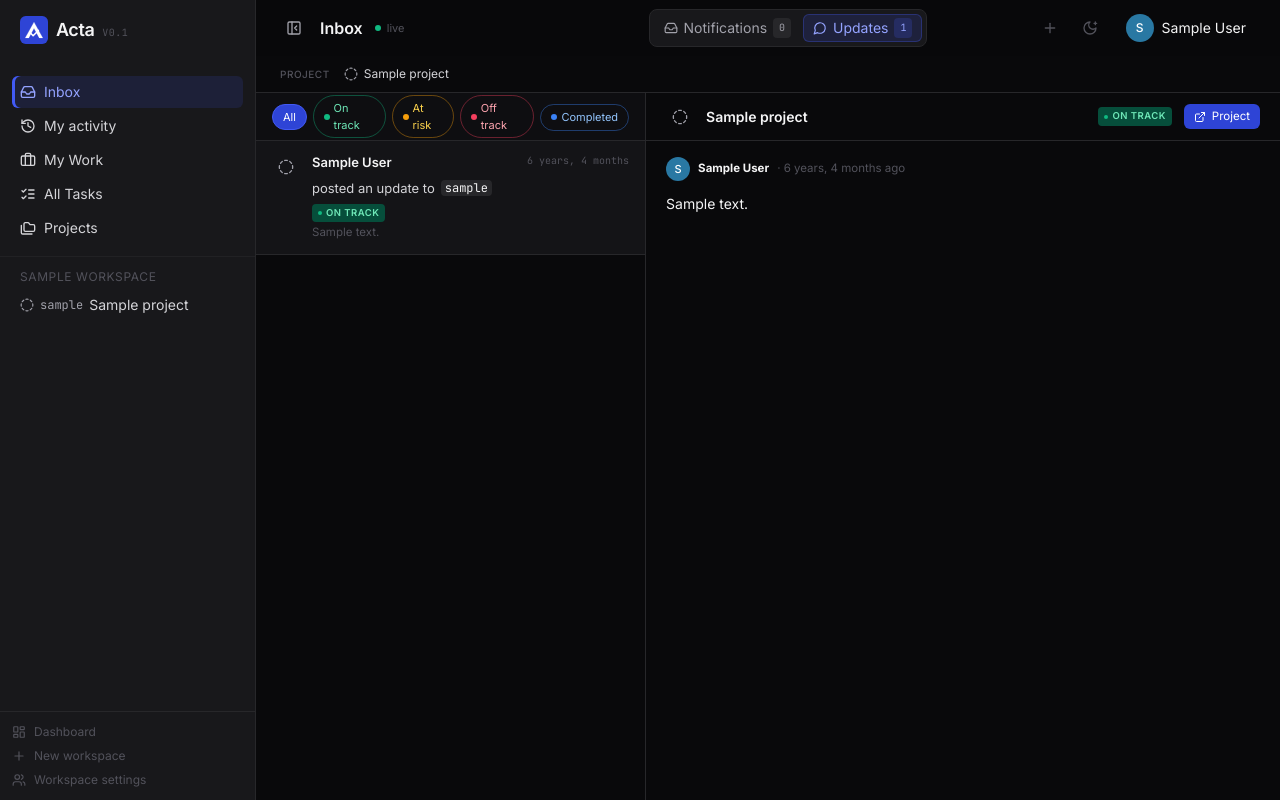
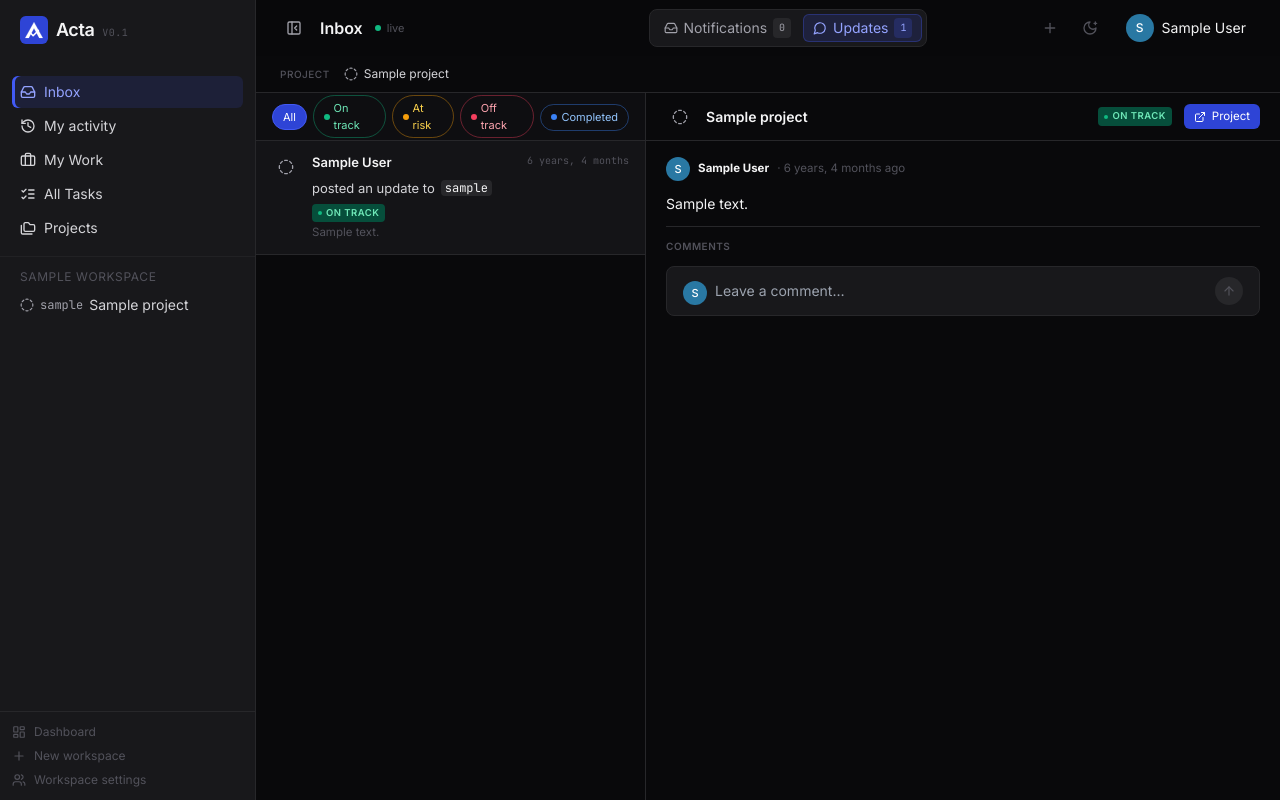
Before and after one commit to voxquietam/acta, a Django app: page /inbox/?tab=updates in a window 1280 px wide. Run offline with Django 5.2, Linux system fonts and the light colour scheme; a user stored in the database is signed in; tables that the repository leaves empty hold one stand-in row (values such as "Sample post"); data that the repository does not hold is empty; parts of the project's set-up code (start-up, migrations or seed data) failed here and were passed over; some libraries are stand-ins or nearby versions.

Commit message:
feat(comments)!: comments and one-level replies on project updates
Polymorphic Comment: nullable task + new project_update FK + parent self-FK + exactly-one-target check constraint. Linear-style thread cards (inline reply per card + bottom composer) in the inbox Updates preview and the overview latest-update card.

```diff
--- a/apps/projects/models.py
+++ b/apps/projects/models.py
@@ -248,3 +248,22 @@ class ProjectUpdate(models.Model):
     def __str__(self) -> str:
         """Return project, health, and date for the update."""
         return f"{self.project} · {self.health} · {self.created_at:%Y-%m-%d}"
+
+    @property
+    def top_level_comments(self):
+        """Return this update's top-level comments, replies prefetched.
+
+        Replies (one level deep) come back via each comment's ``replies``
+        relation. Authors are eager-loaded so the thread renders without
+        an extra query per row.
+
+        Returns:
+            A queryset of top-level :class:`apps.comments.models.Comment`
+            rows ordered oldest-first.
+        """
+        return (
+            self.comments.filter(parent__isnull=True)
+            .select_related("author")
+            .prefetch_related("replies__author")
+            .order_by("created_at")
+        )
--- a/apps/web/urls.py
+++ b/apps/web/urls.py
@@ -24,6 +24,7 @@ from .views import (
     open_notification,
     post_comment,
     post_project_update,
+    post_update_comment,
     read_all_notifications,
     remove_task_link,
     remove_workspace_member,
@@ -124,6 +125,11 @@ urlpatterns = [
         "projects/<str:slug_prefix>/updates/post/",
         post_project_update,
         name="post_project_update",
+    ),
+    path(
+        "updates/<int:pk>/comment/",
+        post_update_comment,
+        name="post_update_comment",
     ),
     path(
         "projects/<str:slug_prefix>/description/",
--- a/apps/web/views.py
+++ b/apps/web/views.py
@@ -2880,6 +2880,46 @@ def post_comment(request, slug_prefix, number):
         "web/projects/_comment.html",
         {"comment": comment},
     )
+
+
+@require_POST
+@login_required
+def post_update_comment(request, pk):
+    """Create a comment (or one-level reply) on a project update.
+
+    Reads a Markdown ``body`` and an optional ``parent`` (a top-level
+    comment id). Returns just the new node so HTMX appends it without
+    disturbing other in-progress inputs: a whole thread card for a
+    top-level comment, or a single reply block for a reply. Posted from
+    both the inbox Updates preview and the project overview.
+
+    Args:
+        request: Django request carrying ``body`` + optional ``parent``.
+        pk: Project update primary key.
+
+    Returns:
+        Rendered ``_update_comment.html`` (new card) or
+        ``_update_comment_reply.html`` (new reply), 400 on an empty body
+        / bad parent, or 404 for a foreign / missing update.
+    """
+    update = get_object_or_404(
+        ProjectUpdate.objects.filter(project__workspace__memberships__user=request.user).select_related("project"),
+        pk=pk,
+    )
+    body = (request.POST.get("body") or "").strip()
+    if not body:
+        return HttpResponseBadRequest("body required")
+    parent = None
+    parent_raw = (request.GET.get("parent") or request.POST.get("parent") or "").strip()
+    if parent_raw:
+        if not parent_raw.isdigit():
+            return HttpResponseBadRequest("invalid parent")
+        parent = Comment.objects.filter(project_update=update, parent__isnull=True, pk=int(parent_raw)).first()
+        if parent is None:
+            return HttpResponseBadRequest("invalid parent")
+    comment = Comment.objects.create(project_update=update, author=request.user, parent=parent, body=body)
+    template = "web/projects/_update_comment_reply.html" if parent else "web/projects/_update_comment.html"
+    return HttpResponse(render_to_string(template, {"comment": comment}, request=request))
 
 
 def _user_accessible_projects(user):
--- a/templates/web/_inbox_update_preview.html
+++ b/templates/web/_inbox_update_preview.html
@@ -31,6 +31,7 @@ when an update row is clicked.
       <span>· {{ u.created_at|timesince }} {% trans "ago" %}</span>
     </div>
     <div class="prose dark:prose-invert prose-sm max-w-none text-muted-foreground">{{ u.body|markdown }}</div>
+    {% include "web/projects/_update_comments.html" with update=u %}
   </div>
 </div>
 {% endwith %}
--- a/templates/web/projects/_overview_update_card.html
+++ b/templates/web/projects/_overview_update_card.html
@@ -32,4 +32,5 @@ to ``#overview-updates-list``). Expects ``update`` + ``health_labels``.
   <div class="prose prose-sm dark:prose-invert max-w-none text-[12.5px] leading-relaxed text-muted-foreground">
     {{ update.body|markdown }}
   </div>
+  {% include "web/projects/_update_comments.html" with update=update %}
 </div>
--- /dev/null
+++ b/templates/web/projects/_update_comment_list.html
@@ -0,0 +1,9 @@
+{% comment %}
+The <li> rows of one update's comment thread (top-level comments, each
+with its one-level replies). Rendered inside #update-comments-<pk> on
+first paint and returned by post_update_comment to replace the thread.
+Expects ``update``.
+{% endcomment %}
+{% for comment in update.top_level_comments %}
+{% include "web/projects/_update_comment.html" %}
+{% endfor %}
--- /dev/null
+++ b/templates/web/projects/_update_comments.html
@@ -0,0 +1,36 @@
+{% load i18n %}
+{% load lucide %}
+{% comment %}
+Comment thread (Linear-style cards) + a bottom composer for new
+top-level comments. Reused in the inbox Updates preview pane and the
+project overview's latest-update card. Expects ``update``.
+
+Each thread card carries its own inline reply composer (see
+_update_comment.html); this bottom composer starts new top-level
+threads. Posting appends the new card / reply surgically, so half-typed
+text in other inputs is never wiped. Forms carry their own CSRF token.
+{% endcomment %}
+<div class="mt-3 pt-3 border-t border-border">
+  <h3 class="text-[10px] uppercase tracking-wider text-placeholder-foreground font-semibold mb-2">{% trans "Comments" %}</h3>
+  <ul id="update-comments-{{ update.pk }}" class="space-y-3">
+    {% include "web/projects/_update_comment_list.html" %}
+  </ul>
+  <form x-data="{}"
+        hx-post="{% url 'web:post_update_comment' pk=update.pk %}"
+        hx-target="#update-comments-{{ update.pk }}" hx-swap="beforeend"
+        @htmx:after-request="if ($event.detail.successful) { $el.reset(); $refs.ta.style.height = 'auto'; }"
+        class="mt-3 bg-card border border-border rounded-lg flex items-end gap-2 px-4 py-2.5">
+    {% csrf_token %}
+    {% if user.is_authenticated %}
+    <span class="w-6 h-6 rounded-full text-white grid place-items-center font-medium text-[11px] shrink-0"
+          style="background-color: {{ user.avatar_color }};">{{ user.display_name|slice:":1"|upper }}</span>
+    {% endif %}
+    <textarea x-ref="ta" name="body" required rows="1" placeholder="{% trans 'Leave a comment…' %}"
+              oninput="this.style.height='auto';this.style.height=this.scrollHeight+'px'"
+              class="flex-1 bg-transparent text-sm text-foreground placeholder:text-placeholder-foreground resize-none focus:outline-none py-1 max-h-40"></textarea>
+    <button type="submit" data-tooltip="{% trans 'Comment' %}" data-tooltip-pos="below-left"
+            class="shrink-0 w-7 h-7 grid place-items-center rounded-full bg-muted text-placeholder-foreground hover:bg-brand-600 hover:text-white transition">
+      {% lucide "arrow-up" "w-3.5 h-3.5" %}
+    </button>
+  </form>
+</div>
```
Also changed, not shown: apps/comments/models.py (+55 -7 lines), apps/web/tests/test_update_comments.py (added, +83 -0 lines), templates/web/projects/_update_comment.html (added, +37 -0 lines), templates/web/projects/_update_comment_body.html (added, +21 -0 lines), templates/web/projects/_update_comment_reply.html (added, +9 -0 lines), apps/comments/migrations/0003_comment_parent_comment_project_update_and_more.py (added).
